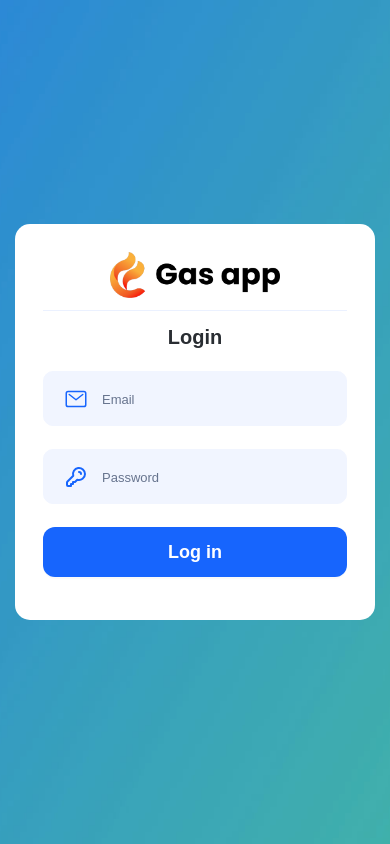
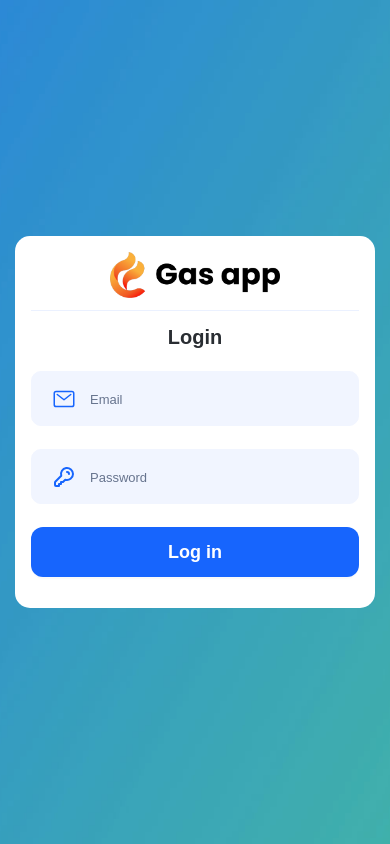
Before and after one commit to lephong94/task-manage-master-development, a React (Create React App) app: page /login in a window 390 px wide. Built offline with nearby package versions, Linux system fonts and the light colour scheme.

Commit message:
fix: update login form padding for responsive layout iphone

```diff
--- a/src/Pages/Login/LoginPage.jsx
+++ b/src/Pages/Login/LoginPage.jsx
@@ -104,7 +104,7 @@ const LoginPage = () => {
     return (
       <PageWrapper className="page-login h-screen">
         <Container className="h-full">
-          <div className="wrapper flex items-center justify-center h-full">
+          <div className="wrapper flex items-center justify-center h-full mx-auto">
             <Space
               className="form-wrapper bg-white rounded-[15px] p-7 max-w-[500px] w-full"
               align="center"
@@ -112,10 +112,10 @@ const LoginPage = () => {
               size={20}
             >
               <div className="form-header text-center w-full">
-                <Link to="/" className="pb-6 flex items-center justify-center">
+                <Link to="/" className="pb-8 flex items-center justify-center">
                   <img src={logoPage} alt="logo-page" className="logo" />
                 </Link>
-                <h3 className="form-title border-t border-solid border-[#EBF1FF] pt-6 text-xl font-semibold mb-0">
+                <h3 className="form-title border-t border-solid border-[#EBF1FF] pt-8 text-xl font-semibold mb-0">
                   Login
                 </h3>
               </div>
--- a/src/core/assets/styles/_global.css
+++ b/src/core/assets/styles/_global.css
@@ -103,6 +103,10 @@ body {
 @media (max-height: 926px) {
   .page-login .logo {
     width: 170px !important;
+  }
+
+  .page-login .form-wrapper {
+    padding: 1rem !important;
   }
 
   .page-login .form-wrapper .ant-space {
```
